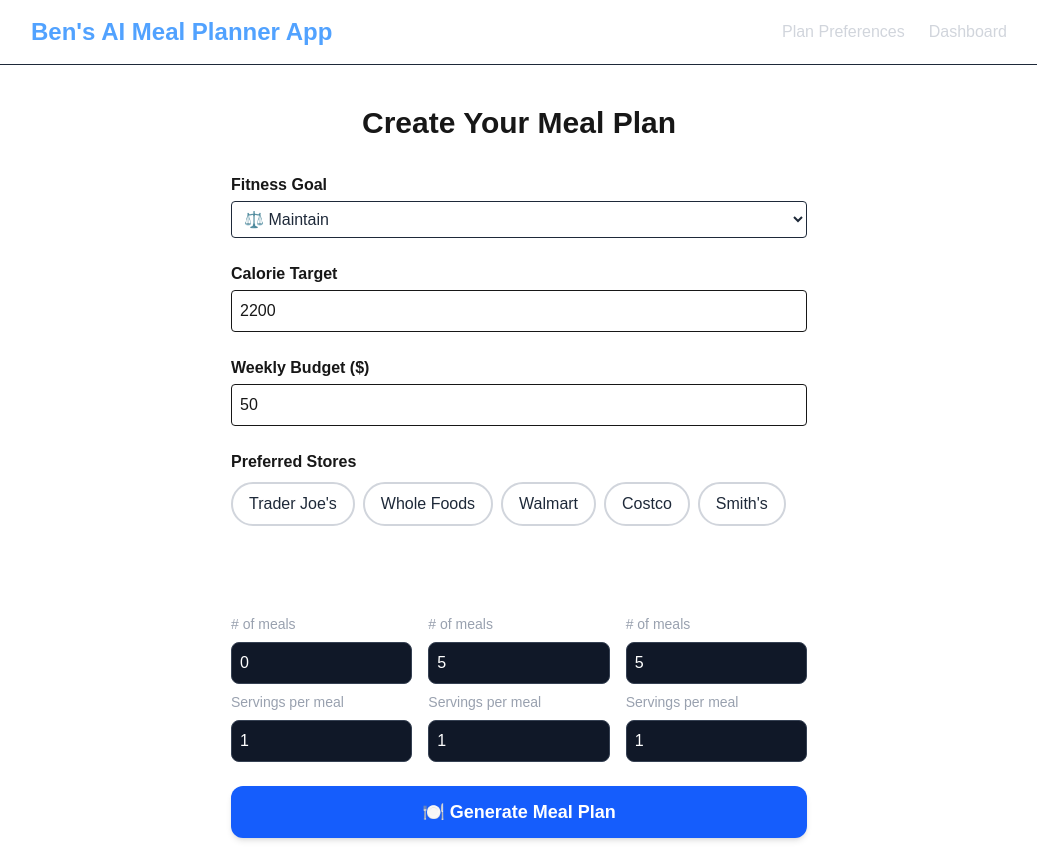
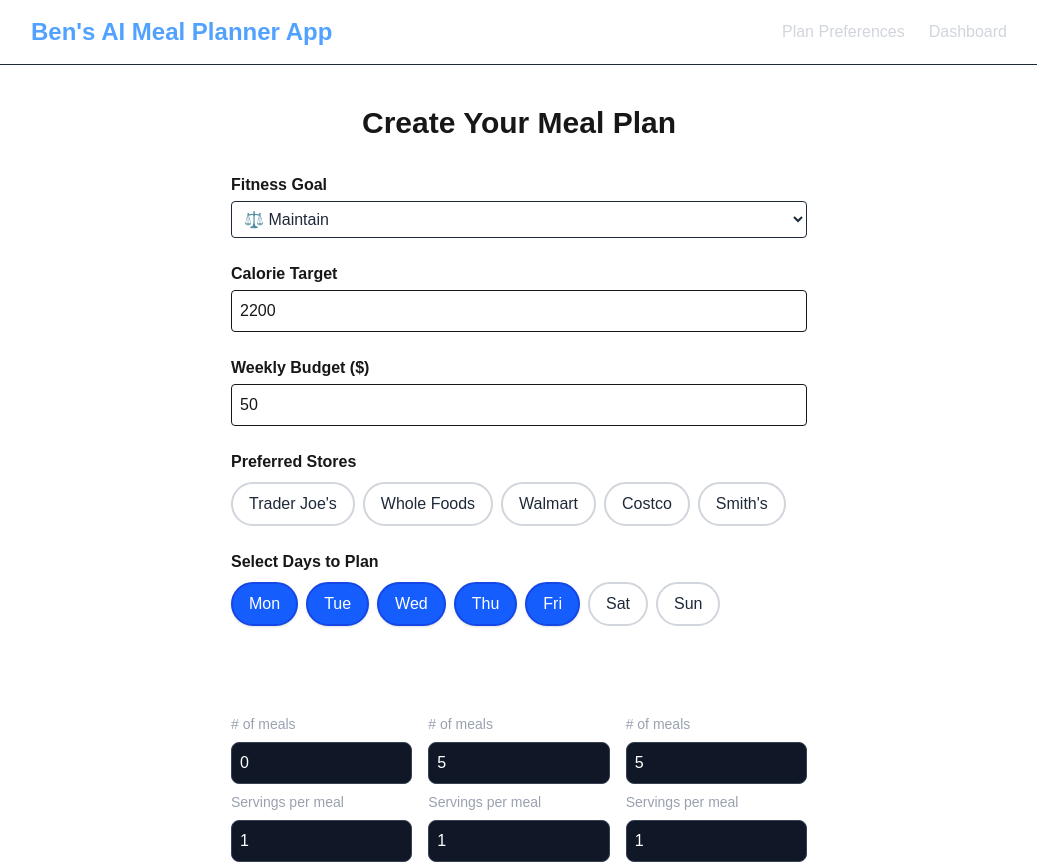
Before and after one commit to jenbensen17/bens-ai-meal-prep-app, a Next.js app: page /preferences in a window 1280 px wide. Shown: the top 864 px of the page, without its empty margins (121-1158 px from the left). Built offline with nearby package versions, Linux system fonts and the light colour scheme.

Commit message:
Add option to select days in plan

```diff
--- a/src/app/preferences/page.tsx
+++ b/src/app/preferences/page.tsx
@@ -114,7 +114,7 @@ export default function PreferencesPage() {
                             className="w-full border rounded p-2"
                         />
                     </div>
-
+                    {/* Preferred Stores */}
                     <div>
                         <label className="block font-semibold mb-2">Preferred Stores</label>
                         <div className="flex flex-wrap gap-2">
@@ -135,6 +135,28 @@ export default function PreferencesPage() {
                             ))}
                         </div>
                     </div>
+
+
+                    <div>
+                        <label className="block font-semibold mb-2">Select Days to Plan</label>
+                        <div className="flex flex-wrap gap-2">
+                            {daysOfWeek.map((day) => (
+                                <button
+                                    type="button"
+                                    key={day}
+                                    onClick={() => toggle(day, selectedDays, setSelectedDays)}
+                                    className={`px-4 py-2 rounded-full border-2 transition-all font-medium
+                                    ${selectedDays.includes(day)
+                                            ? 'bg-blue-600 text-white border-blue-700 shadow-sm'
+                                            : 'bg-white text-gray-800 border-gray-300 hover:bg-gray-100'}
+                                    `}
+                                >
+                                    {day}
+                                </button>
+                            ))}
+                        </div>
+                    </div>
+
 
                     {/* Days */}
                     <div>
@@ -169,8 +191,8 @@ export default function PreferencesPage() {
                         type="submit"
                         disabled={loading}
                         className={`w-full py-3 rounded-xl text-lg font-semibold transition-all shadow-md ${loading
-                                ? 'bg-blue-800 cursor-not-allowed text-gray-300'
-                                : 'bg-blue-600 hover:bg-blue-700 text-white'
+                            ? 'bg-blue-800 cursor-not-allowed text-gray-300'
+                            : 'bg-blue-600 hover:bg-blue-700 text-white'
                             }`}
                     >
                         {loading ? '🍳 Generating Meal Plan...' : '🍽️ Generate Meal Plan'}
```
